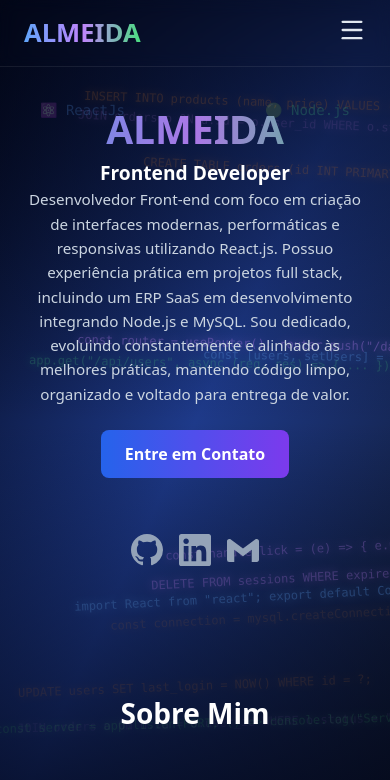
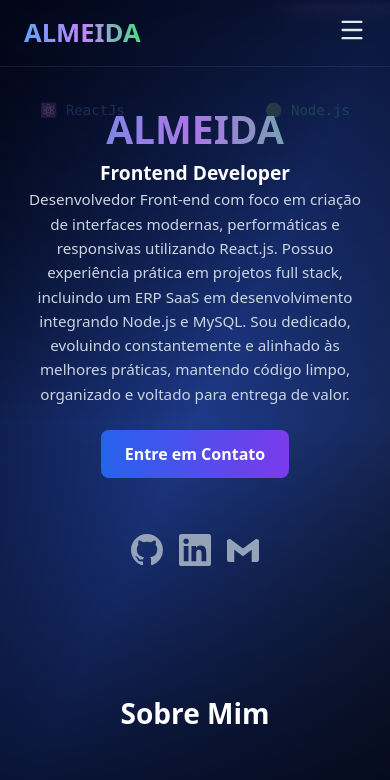
Before and after one commit to AlmeidaMurillo/SobreMim, a React (Vite) app: page / in a window 390 px wide. Shown: the top 780 px of the page. Built offline with nearby package versions, Linux system fonts and the light colour scheme.

Commit message:
att 05/12 05:07

```diff
--- a/src/screens/telainicial/telainicial.jsx
+++ b/src/screens/telainicial/telainicial.jsx
@@ -1,4 +1,4 @@
-import React, { useEffect, useState } from 'react';
+import { useEffect, useState } from 'react';
 import styles from './telainicial.module.css';
 import { Menu, X } from "lucide-react";
 import { BsWhatsapp } from "react-icons/bs";
@@ -88,47 +88,33 @@ const TelaInicial = () => {
     useEffect(() => {
         const timer = setTimeout(() => {
             setLoading(false);
-        }, 1800); // 1.8 segundos de loading
+        }, 1800);
 
         return () => clearTimeout(timer);
     }, []);
 
     useEffect(() => {
-        if (loading) return; // Não executa a animação de fundo enquanto carrega
-        const initialLines = Array.from({ length: 18 }, (_, i) => {
+        if (loading) return;
+
+        const isMobile = window.innerWidth < 768;
+        const numLines = isMobile ? 8 : 18;
+
+        const initialLines = Array.from({ length: numLines }, (_, i) => {
             const text = codeSnippets[Math.floor(Math.random() * codeSnippets.length)];
             return {
                 id: i,
                 text,
-                x: Math.random() * (window.innerWidth - 200),
-                y: Math.random() * window.innerHeight,
-                speed: 0.3 + Math.random() * 0.7,
-                opacity: 0.15 + Math.random() * 0.35,
-                color: getCodeColor(text),
+                style: {
+                    left: `${Math.random() * 95}vw`,
+                    opacity: 0.15 + Math.random() * 0.35,
+                    color: getCodeColor(text),
+                    animationDuration: `${10 + Math.random() * 10}s`,
+                    animationDelay: `${Math.random() * 10}s`,
+                }
             };
         });
 
         setCodeLines(initialLines);
-
-        const interval = setInterval(() => {
-            setCodeLines(prev =>
-                prev.map(line => {
-                    const newY = line.y > window.innerHeight + 100 ? -100 : line.y + line.speed;
-                    const newText = newY === -100 ? codeSnippets[Math.floor(Math.random() * codeSnippets.length)] : line.text;
-                    const newX = newY === -100 ? Math.random() * (window.innerWidth - 200) : line.x + Math.sin(line.y * 0.005) * 0.3;
-
-                    return {
-                        ...line,
-                        text: newText,
-                        y: newY,
-                        x: newX,
-                        color: newY === -100 ? getCodeColor(newText) : line.color,
-                    };
-                })
-            );
-        }, 50);
-
-        return () => clearInterval(interval);
     }, [loading]);
 
     const skills = [
@@ -205,13 +191,7 @@ const TelaInicial = () => {
                     <div
                         key={line.id}
                         className={styles.codeLine}
-                        style={{
-                            left: `${line.x}px`,
-                            top: `${line.y}px`,
-                            opacity: line.opacity,
-                            transform: `rotate(${Math.sin(line.y * 0.008) * 3}deg)`,
-                            color: line.color
-                        }}
+                        style={line.style}
                     >
                         {line.text}
                     </div>
--- a/src/screens/telainicial/telainicial.module.css
+++ b/src/screens/telainicial/telainicial.module.css
@@ -95,6 +95,21 @@
   white-space: nowrap;
   user-select: none;
   text-shadow: 0 0 10px currentColor;
+  animation-name: fall;
+  animation-timing-function: linear;
+  animation-iteration-count: infinite;
+}
+
+@keyframes fall {
+  0% {
+    transform: translateY(-100px) translateX(0) rotate(0);
+  }
+  50% {
+    transform: translateX(20px) rotate(-3deg);
+  }
+  100% {
+    transform: translateY(105vh) translateX(-20px) rotate(3deg);
+  }
 }
 
 .overlay {
```
